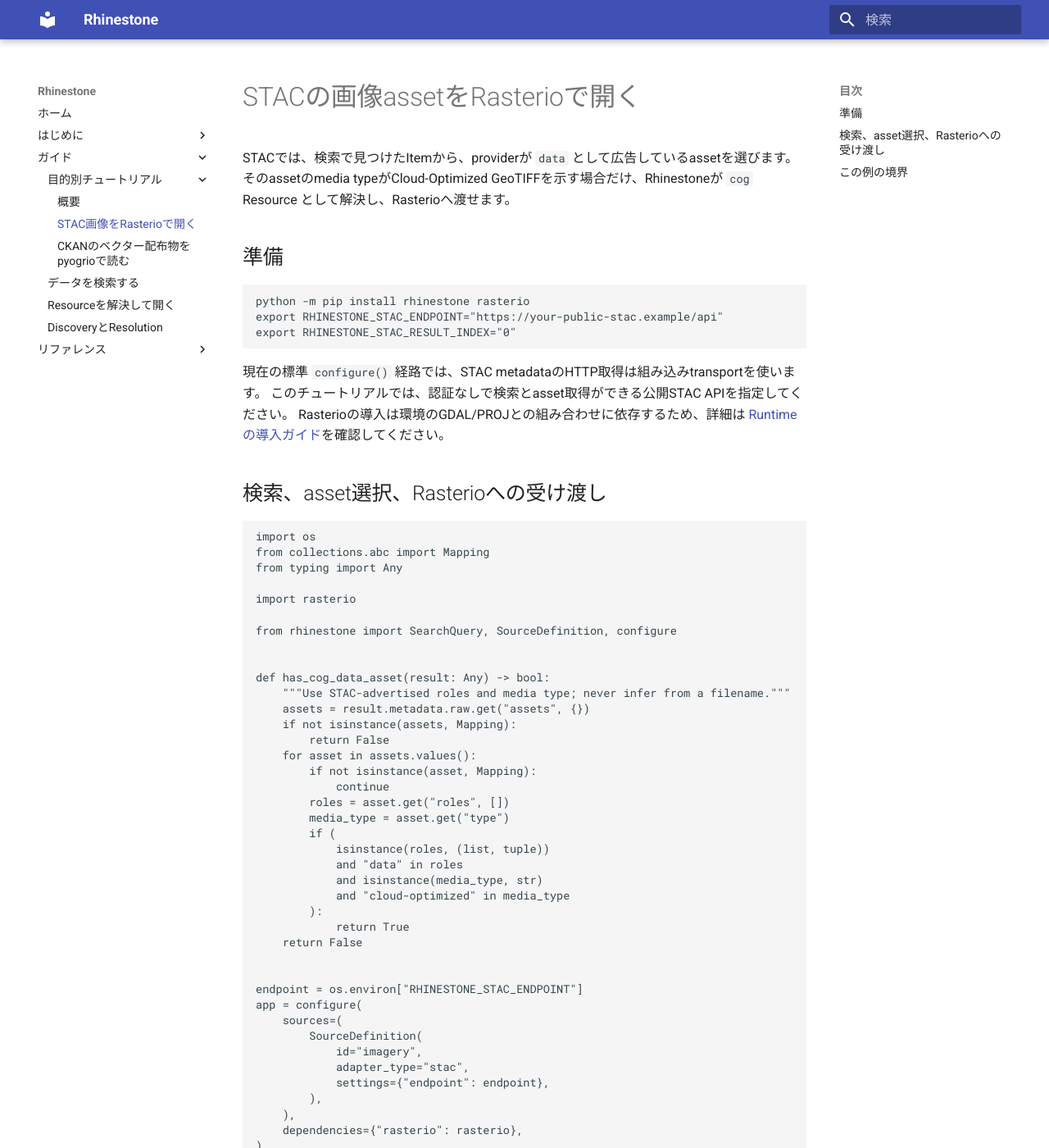
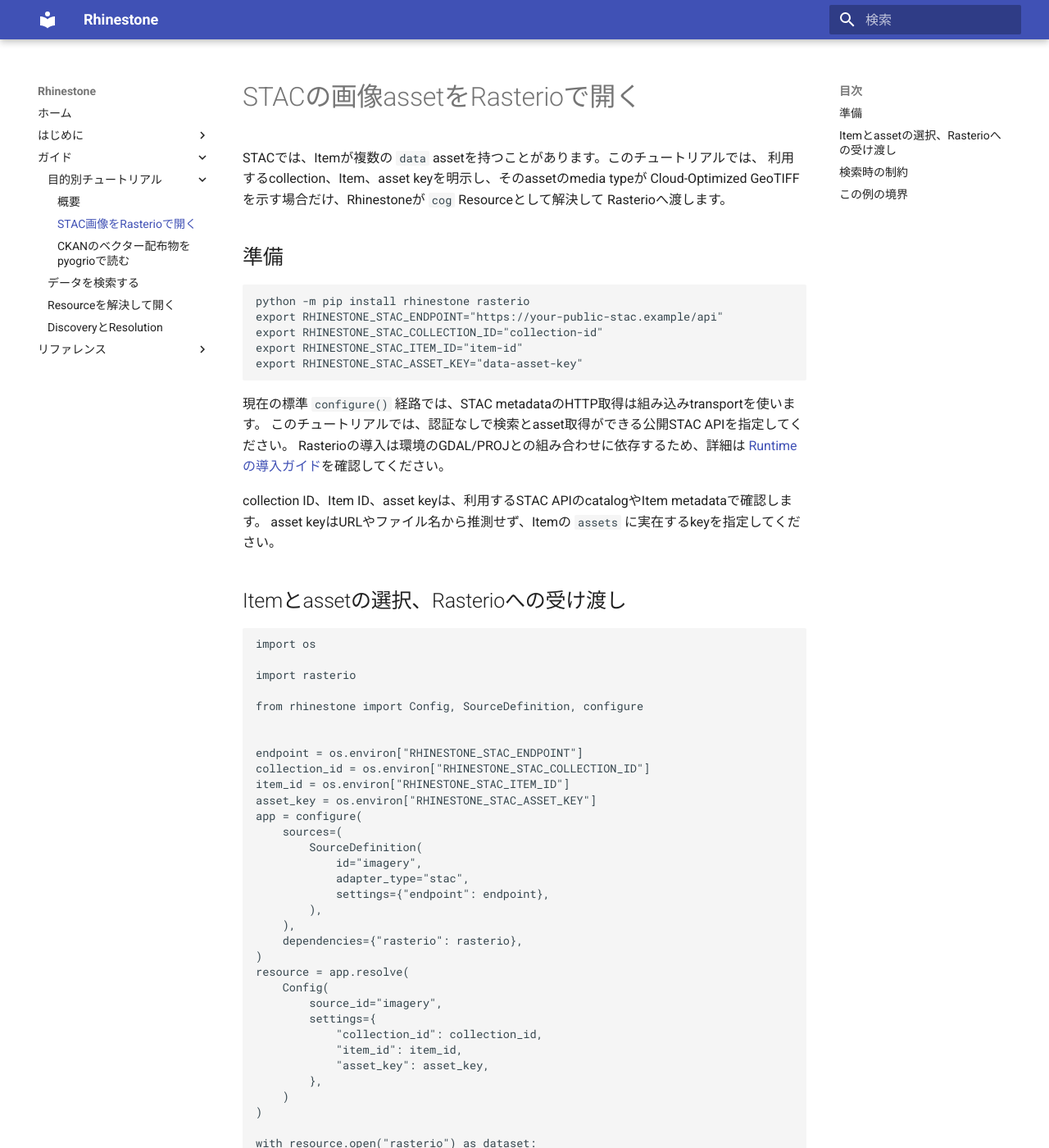
Before and after one commit to u-kitazawa/rhinestone, an MkDocs documentation site: the page built from docs/tutorials/stac-rasterio.md, in a window 1280 px wide and 1400 px high. Shown: the whole window at 82% size. Built offline with MkDocs 1.6.1 and Material for MkDocs 9.7.7, drawn with Linux system fonts in a browser that asks for light colours; some of the changed text lies outside the part shown.

Commit message:
docs: clarify STAC multi-asset selection

````diff
--- a/docs/tutorials/stac-rasterio.md
+++ b/docs/tutorials/stac-rasterio.md
@@ -1,15 +1,18 @@
 # STACの画像assetをRasterioで開く
 
-STACでは、検索で見つけたItemから、providerが `data` として広告しているassetを選びます。
-そのassetのmedia typeがCloud-Optimized GeoTIFFを示す場合だけ、Rhinestoneが `cog` Resource
-として解決し、Rasterioへ渡せます。
+STACでは、Itemが複数の `data` assetを持つことがあります。このチュートリアルでは、
+利用するcollection、Item、asset keyを明示し、そのassetのmedia typeが
+Cloud-Optimized GeoTIFFを示す場合だけ、Rhinestoneが `cog` Resourceとして解決して
+Rasterioへ渡します。
 
 ## 準備
 
 ```console
 python -m pip install rhinestone rasterio
 export RHINESTONE_STAC_ENDPOINT="https://your-public-stac.example/api"
-export RHINESTONE_STAC_RESULT_INDEX="0"
+export RHINESTONE_STAC_COLLECTION_ID="collection-id"
+export RHINESTONE_STAC_ITEM_ID="item-id"
+export RHINESTONE_STAC_ASSET_KEY="data-asset-key"
 ```
 
 現在の標準 `configure()` 経路では、STAC metadataのHTTP取得は組み込みtransportを使います。
@@ -17,39 +20,23 @@
 Rasterioの導入は環境のGDAL/PROJとの組み合わせに依存するため、詳細は
 [Runtimeの導入ガイド](../runtimes.md)を確認してください。
 
-## 検索、asset選択、Rasterioへの受け渡し
+collection ID、Item ID、asset keyは、利用するSTAC APIのcatalogやItem metadataで確認します。
+asset keyはURLやファイル名から推測せず、Itemの `assets` に実在するkeyを指定してください。
+
+## Itemとassetの選択、Rasterioへの受け渡し
 
 ```python
 import os
-from collections.abc import Mapping
-from typing import Any
 
 import rasterio
 
-from rhinestone import SearchQuery, SourceDefinition, configure
-
-
-def has_cog_data_asset(result: Any) -> bool:
-    """Use STAC-advertised roles and media type; never infer from a filename."""
-    assets = result.metadata.raw.get("assets", {})
-    if not isinstance(assets, Mapping):
-        return False
-    for asset in assets.values():
-        if not isinstance(asset, Mapping):
-            continue
-        roles = asset.get("roles", [])
-        media_type = asset.get("type")
-        if (
-            isinstance(roles, (list, tuple))
-            and "data" in roles
-            and isinstance(media_type, str)
-            and "cloud-optimized" in media_type
-        ):
-            return True
-    return False
+from rhinestone import Config, SourceDefinition, configure
 
 
 endpoint = os.environ["RHINESTONE_STAC_ENDPOINT"]
+collection_id = os.environ["RHINESTONE_STAC_COLLECTION_ID"]
+item_id = os.environ["RHINESTONE_STAC_ITEM_ID"]
+asset_key = os.environ["RHINESTONE_STAC_ASSET_KEY"]
 app = configure(
     sources=(
         SourceDefinition(
@@ -60,21 +47,16 @@
     ),
     dependencies={"rasterio": rasterio},
 )
-
-results = app.search(SearchQuery(limit=10))
-cog_results = [result for result in results if has_cog_data_asset(result)]
-if not cog_results:
-    raise RuntimeError("The STAC search returned no COG data asset")
-
-for index, result in enumerate(cog_results):
-    print(f"[{index}] {result.title}")
-    print("    collection:", result.provenance.dataset_identifier)
-    print("    item:", result.provenance.resource_identifier)
-
-selected = cog_results[
-    int(os.environ.get("RHINESTONE_STAC_RESULT_INDEX", "0"))
-]
-resource = app.resolve(selected)
+resource = app.resolve(
+    Config(
+        source_id="imagery",
+        settings={
+            "collection_id": collection_id,
+            "item_id": item_id,
+            "asset_key": asset_key,
+        },
+    )
+)
 
 with resource.open("rasterio") as dataset:
     print("resource:", resource.uri)
@@ -83,17 +65,27 @@
     print("bands:", dataset.count)
 ```
 
-検索結果のmetadataから、STACが返した `roles` と `type` だけを使って候補を絞っています。
-`.tif` のようなファイル名からCOGであることを推測していません。`app.resolve(selected)`で
-Itemを再取得し、asset URLとmedia typeを検証してから、`resource.open("rasterio")`が選択済み
-URIをRasterioへ渡します。
+`app.resolve()`は指定したItemを取得し、明示したasset keyのURLとmedia typeを検証します。
+`.tif` のようなファイル名からCOGであることは推測しません。
+`resource.open("rasterio")`は、検証済みの選択済みURIをRasterioへ渡します。
+
+## 検索時の制約
+
+現行の `StacAdapter.search()` は、各Itemで `data` roleのassetがちょうど1件の場合だけ
+解決可能な検索結果を返します。0件または複数件の場合は、assetを推測せず
+`ProviderResponseError` で検索全体を停止します。そのため、複数の `data` assetを含み得る
+一般的なendpointでは、「検索後に結果をfilterしてassetを選ぶ」ことはできません。
+
+そのようなItemを扱う場合は、この例のように利用するItemとasset keyを明示してください。
+単一 `data` assetに制約されたcollectionでのみ検索を使う場合は、検索結果をそのまま
+`app.resolve(result)`へ渡せます。
 
 ## この例の境界
 
 - 必須: ネットワーク接続、公開STAC API、Rasterioとそのnative依存関係
 - credential: この標準経路では認証なしの公開STAC APIを使う
-- 変更される値: 検索結果、collection / Item ID、asset URL、media type
-- Rhinestoneの責務: STAC検索、Itemとassetの選択、COG Resourceへの解決、Rasterioへの委譲
+- 変更される値: Item metadata、asset URL、media type
+- Rhinestoneの責務: 明示されたItemとassetの検証、COG Resourceへの解決、Rasterioへの委譲
 - Rasterioの責務: URIの読み込み、datasetの提供、ウィンドウ読み込みや解析
 - 非対応: asset URLの推測、COGでないassetの自動変換、archiveの展開
 
````
Also changed, not shown: docs/compatibility.md (+1 -1 lines), docs/tutorials/index.md (+1 -1 lines), 1 other file.
